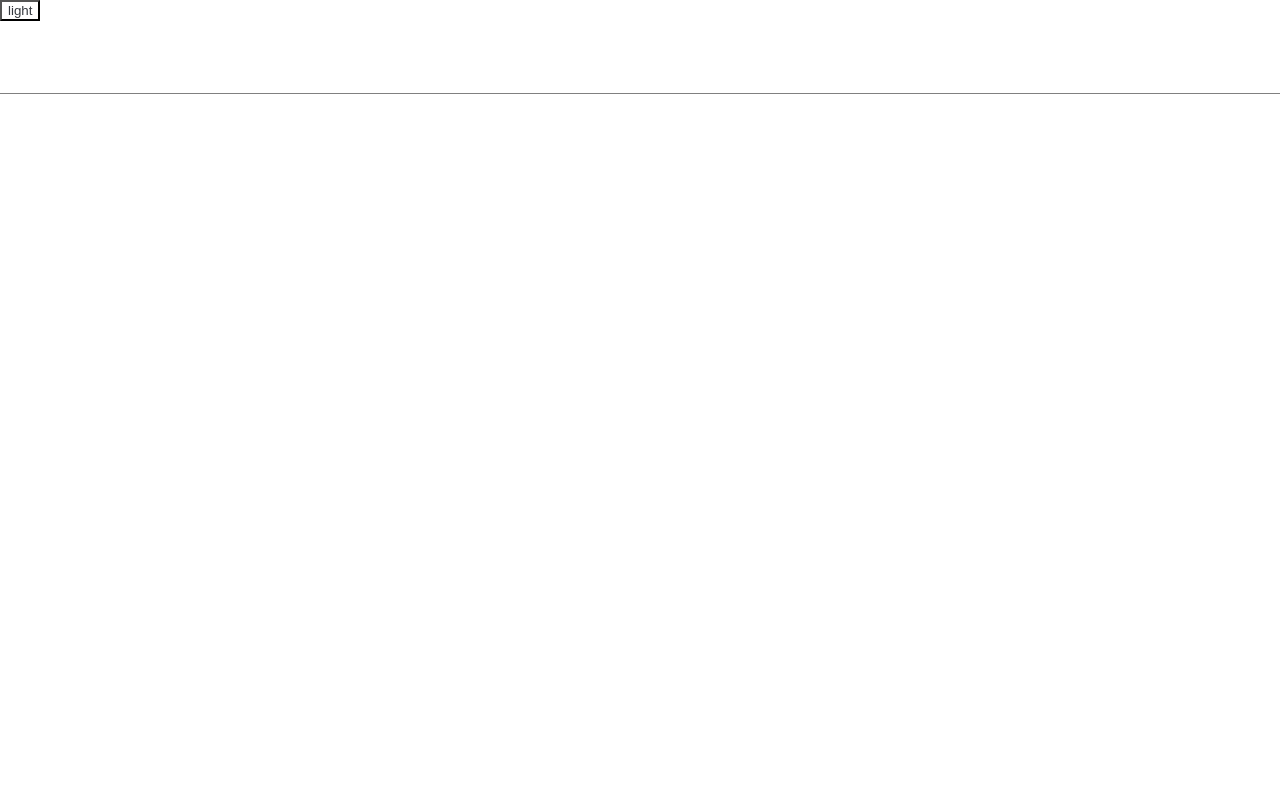
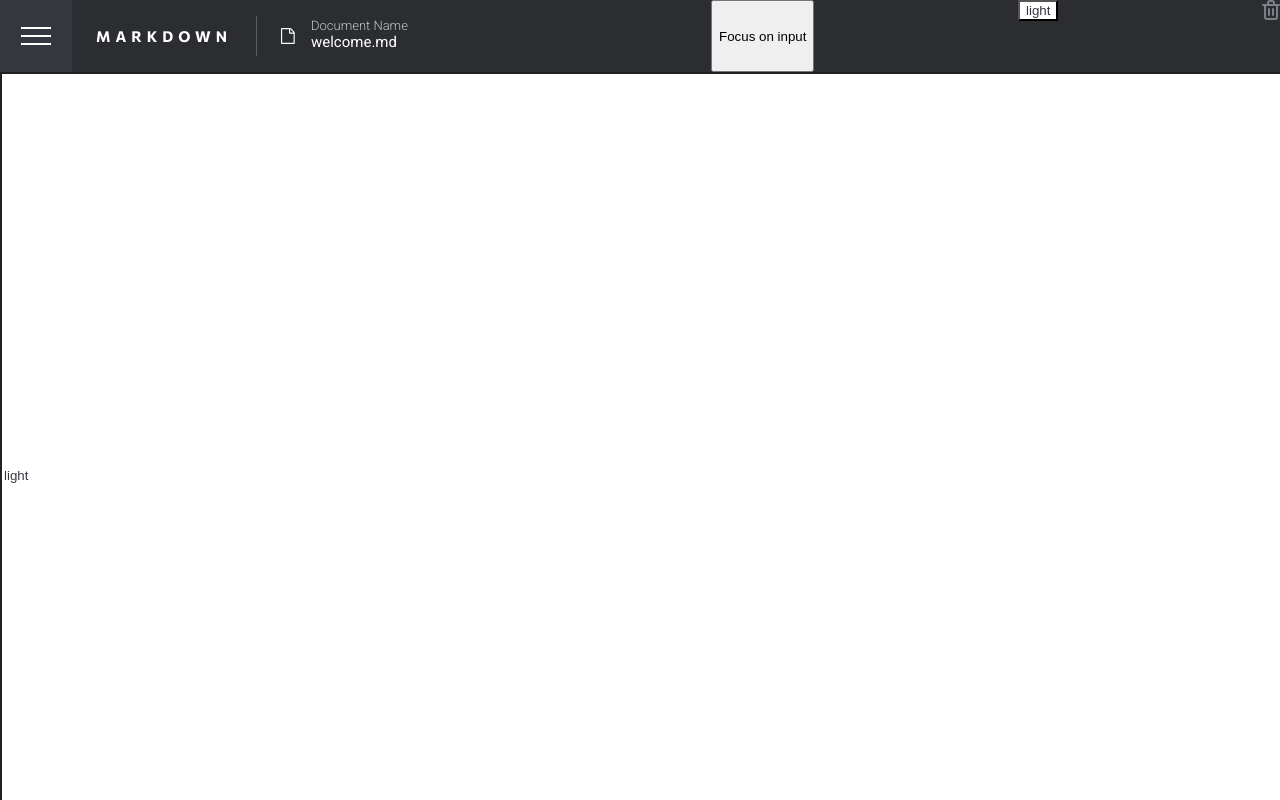
Before and after one commit to nablanco/browser-markdown-editor, a React (Create React App) app: page / in a window 1280 px wide. Built offline with nearby package versions, Linux system fonts and the light colour scheme.

Commit message:
Set useRef functionality in navbar

```diff
--- a/public/index.html
+++ b/public/index.html
@@ -8,6 +8,12 @@
       name="description"
       content="Web site created using create-react-app"
     />
+    <link rel="preconnect" href="https://fonts.googleapis.com" />
+    <link rel="preconnect" href="https://fonts.gstatic.com" crossorigin />
+    <link
+      href="https://fonts.googleapis.com/css2?family=Commissioner:wght@700&family=Roboto:wght@300;400&display=swap"
+      rel="stylesheet"
+    />
     <title>In-browser markdown editor</title>
   </head>
   <body>
--- a/src/App.js
+++ b/src/App.js
@@ -1,23 +1,33 @@
-import React from "react";
+import React, { useRef } from "react";
 import styled, { createGlobalStyle } from "styled-components";
 
 import Navigation from "./components/Navigation/Navigation";
+import Home from "./components/Home/Home";
 
 const GlobalStyle = createGlobalStyle`
   body {
     margin: 0px;
     padding: 0px;
+    font-family: 'Roboto', sans-serif;
   }
 `;
 
 const StyledApp = styled.div``;
 
 const App = () => {
+  const inputRef = useRef(null);
+
+  const handleEnter = () => {
+    inputRef.current.focus();
+    console.log(inputRef.current);
+  };
+
   return (
     <>
       <GlobalStyle />
       <StyledApp>
-        <Navigation />
+        <Navigation handleEnter={handleEnter} />
+        <Home ref={inputRef} inputRef={inputRef} handleEnter={handleEnter} />
       </StyledApp>
     </>
   );
--- a/src/components/Home/Home.js
+++ b/src/components/Home/Home.js
@@ -1,10 +1,30 @@
-import React from "react";
+import React, { forwardRef, useContext } from "react";
 import styled from "styled-components";
+import { ThemeContext } from "../../themes/themeContext";
 
-const StyledHome = styled``;
+const StyledHome = styled.input`
+  height: 100%;
+  width: 100%;
+  position: fixed;
+  color: ${(props) => props.theme.color.markdownbody};
+  background-color: ${(props) => props.theme.background.main};
+`;
 
-const Home = () => {
-  return <StyledHome></StyledHome>;
-};
+const Home = forwardRef((props, inputRef) => {
+  const { theme } = useContext(ThemeContext);
 
+  return (
+    <StyledHome
+      type="text"
+      defaultValue={theme.name}
+      {...props}
+      ref={inputRef}
+      theme={theme}
+    >
+      {/* {theme.name} */}
+    </StyledHome>
+  );
+});
+
+Home.displayName = "Home";
 export default Home;
--- a/src/components/Navigation/Navbar.js
+++ b/src/components/Navigation/Navbar.js
@@ -1,14 +1,146 @@
-import React from "react";
+import React, { useState } from "react";
 import styled from "styled-components";
+import iconMenu from "../../assets/icon-menu.svg";
+import iconDelete from "../../assets/icon-delete.svg";
+import iconDocument from "../../assets/icon-document.svg";
+
+import ThemeSelection from "./ThemeSelection";
 
 const StyledNavbar = styled.div`
   width: 100vw;
   height: 72px;
-  border-bottom: 1px solid grey;
+  color: #ffffff;
+  background-color: #2b2d31;
+  display: flex;
+  flex-flow: row nowrap;
+  justify-content: space-between;
 `;
+const LeftContainer = styled.div`
+  display: flex;
+  flex-flow: row nowrap;
+`;
+const MenuButton = styled.div`
+  height: 72px;
+  width: 72px;
+  background-color: #35393f;
+  display: flex;
+  justify-content: center;
+  align-items: center;
+`;
+const MenuIcon = styled.img``;
+const Title = styled.div`
+  height: 100%;
+  width: 184px;
+  display: flex;
+  justify-content: center;
+  align-items: center;
+  font-family: "Commissioner", sans-serif;
+  font-style: normal;
+  font-weight: 700;
+  font-size: 15px;
+  line-height: 18px;
+  letter-spacing: 5px;
+`;
+const Divider = styled.div`
+  height: 40px;
+  margin-right: 24px;
+  border-left: 1px solid #5a6069;
+  align-self: center;
+`;
+const DocumentContainer = styled.div`
+  height: 36px;
+  display: flex;
+  flex-flow: row nowrap;
+  justify-content: center;
+  align-self: center;
+`;
+const DocumentIcon = styled.img`
+  height: 16px;
+  align-self: center;
+`;
+const DocumentNameContainer = styled.div`
+  font-family: "Roboto";
+  font-style: normal;
+  font-weight: 300;
+  font-size: 13px;
+  line-height: 15px;
+  color: #c1c4cb;
+  margin-left: 16px;
+  display: flex;
+  flex-flow: column nowrap;
+`;
+const DocumentNameEditor = styled.input`
+  width: 400px;
+  color: #ffffff;
+  background-color: #2b2d31;
+  border: none;
+  margin-bottom: 3px;
+  font-family: "Roboto";
+  font-style: normal;
+  font-weight: 400;
+  font-size: 15px;
+  line-height: 18px;
+  padding: 0px;
 
-const Navbar = () => {
-  return <StyledNavbar></StyledNavbar>;
+  &:hover {
+    cursor: pointer;
+  }
+  &:focus {
+    outline: none;
+    border-bottom: 1px solid #ffffff;
+  }
+`;
+const RightContainer = styled.div``;
+const DeleteButton = styled.div``;
+const DeleteIcon = styled.img``;
+
+const Navbar = ({ handleEnter }) => {
+  const [documentName, setDocumentName] = useState("welcome.md");
+
+  const handleChange = (event) => {
+    setDocumentName(event.target.value);
+
+    console.log("document name: ", event.target.value);
+  };
+
+  const handleKeyUp = (event) => {
+    if (event.keyCode === 13) {
+      event.preventDefault();
+      event.target.blur();
+      handleEnter();
+    }
+  };
+
+  return (
+    <StyledNavbar>
+      <LeftContainer>
+        <MenuButton>
+          <MenuIcon src={iconMenu} />
+        </MenuButton>
+        <Title>MARKDOWN</Title>
+        <Divider />
+        <DocumentContainer>
+          <DocumentIcon src={iconDocument} />
+          <DocumentNameContainer>
+            Document Name
+            <DocumentNameEditor
+              value={documentName}
+              type="text"
+              onChange={handleChange}
+              onKeyUp={handleKeyUp}
+            />
+          </DocumentNameContainer>
+        </DocumentContainer>
+        <button onClick={() => handleEnter()}>Focus on input</button>
+      </LeftContainer>
+      <ThemeSelection />
+      <RightContainer>
+        <DeleteButton>
+          <DeleteIcon src={iconDelete}></DeleteIcon>
+        </DeleteButton>
+      </RightContainer>
+    </StyledNavbar>
+  );
 };
 
 export default Navbar;
--- a/src/components/Navigation/Navigation.js
+++ b/src/components/Navigation/Navigation.js
@@ -2,15 +2,15 @@ import React from "react";
 import styled from "styled-components";
 
 import Navbar from "./Navbar";
-import Sidebar from "./Sidebar";
+// import Sidebar from "./Sidebar";
 
 const StyledNavigation = styled.div``;
 
-const Navigation = () => {
+const Navigation = ({ handleEnter }) => {
   return (
     <StyledNavigation>
-      <Sidebar />
-      <Navbar />
+      {/* <Sidebar /> */}
+      <Navbar handleEnter={handleEnter} />
     </StyledNavigation>
   );
 };
--- a/src/components/Navigation/ThemeSelection.js
+++ b/src/components/Navigation/ThemeSelection.js
@@ -14,7 +14,6 @@ const ThemeSelection = () => {
 
   return (
     <StyledThemeSelection theme={theme}>
-      {console.log(theme.color)}
       <TestThemeButton theme={theme} onClick={() => handleThemeChange()}>
         {theme.name}
       </TestThemeButton>
```
Also changed, not shown: 1 other file (tests, documents, lock files or other folders).
